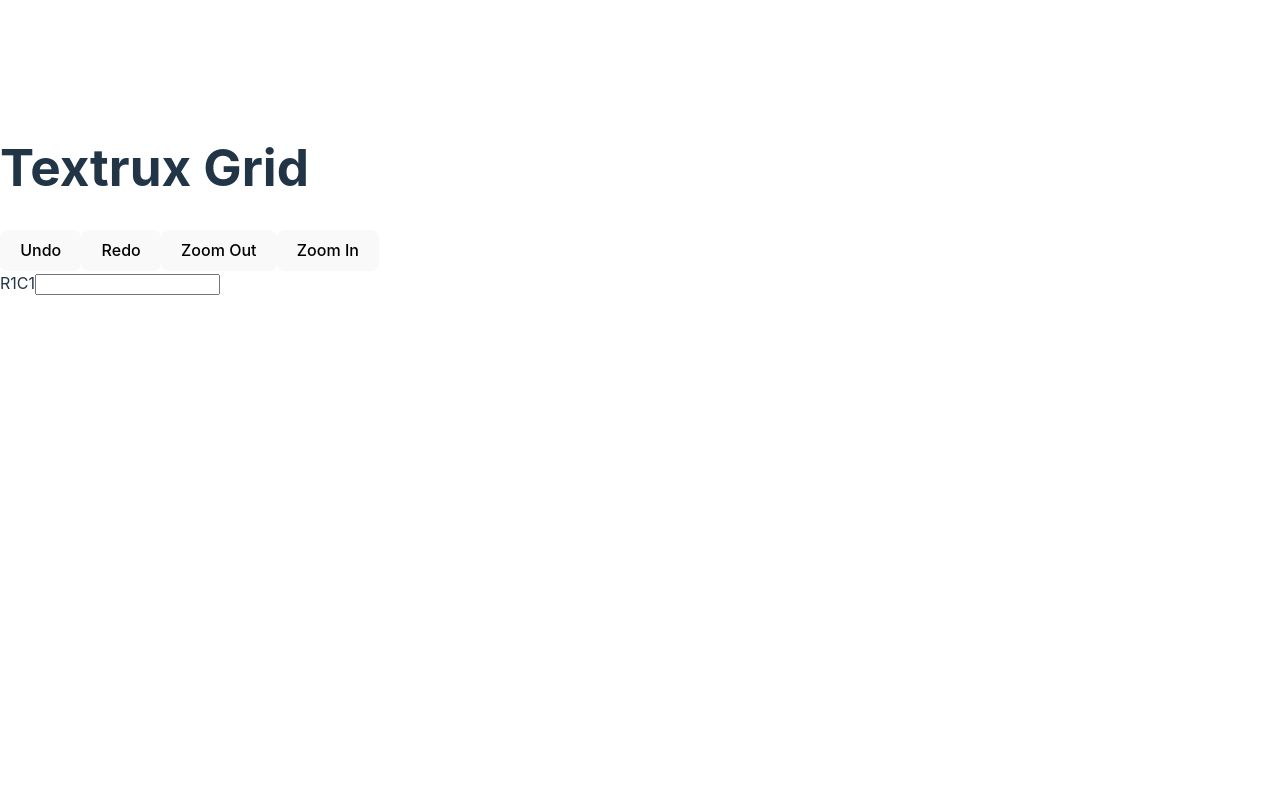
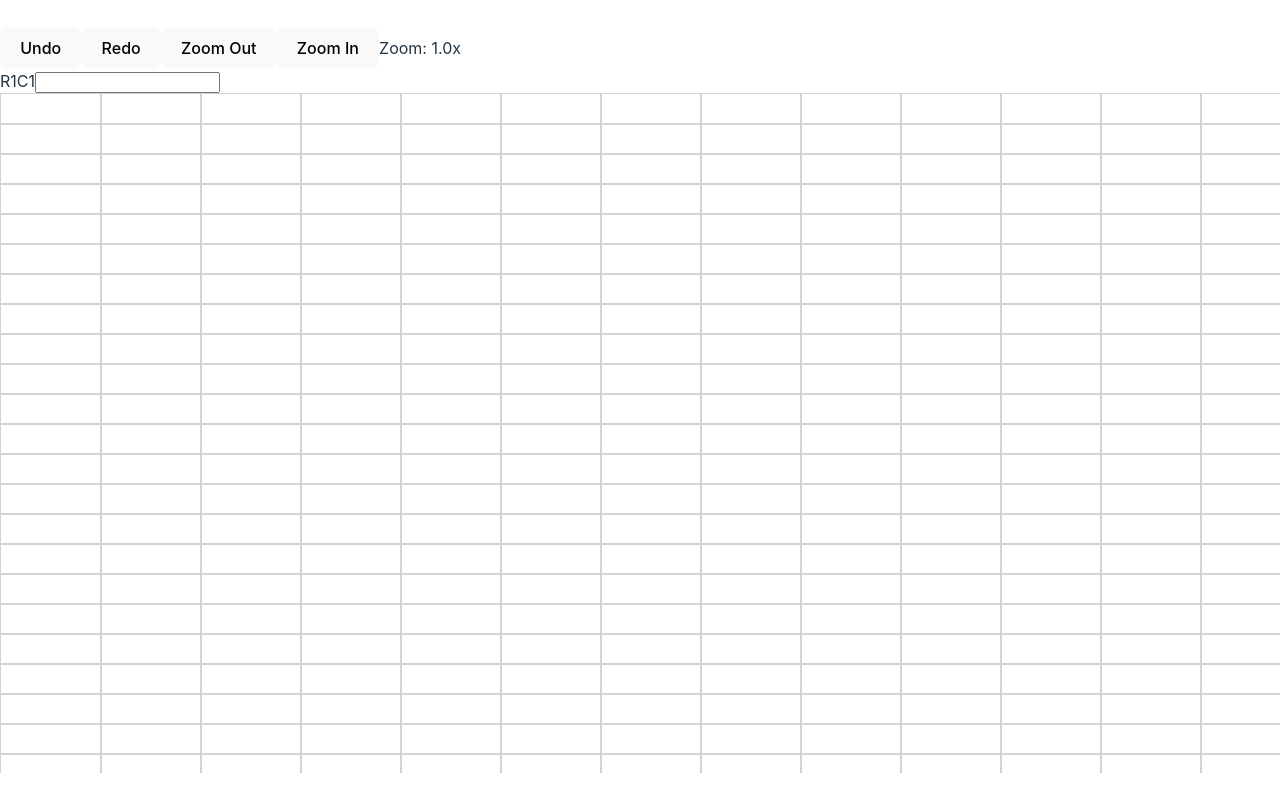
Before and after one commit to Textrux/website, a React (Vite) app: page / in a window 1280 px wide. Built offline with nearby package versions, Linux system fonts and the light colour scheme.

Commit message:
Attempts to implement grid features

```diff
--- a/src/App.tsx
+++ b/src/App.tsx
@@ -5,11 +5,20 @@ import { Controls } from "./components/Controls";
 
 const App: React.FC = () => {
   return (
-    <div className="flex flex-col items-center p-5 bg-gray-100 min-h-screen">
-      <h1 className="text-3xl font-bold text-blue-600">Textrux Grid</h1>
-      <Controls />
-      <FormulaBar />
-      <GridView />
+    <div className="w-screen h-screen flex flex-col overflow-hidden">
+      {/* ✅ Fixed formula bar at the top */}
+      <div className="flex flex-col bg-white shadow-md z-10">
+        {/* <h1 className="text-3xl font-bold text-blue-600 p-4">Textrux Grid</h1> */}
+        <div className="flex justify-center space-x-2 p-2">
+          <Controls />
+        </div>
+        <FormulaBar />
+      </div>
+
+      {/* ✅ Grid takes up remaining space with a single scrollbar */}
+      <div className="flex-1 overflow-auto">
+        <GridView />
+      </div>
     </div>
   );
 };
--- a/src/components/Controls.tsx
+++ b/src/components/Controls.tsx
@@ -29,6 +29,7 @@ export const Controls = () => {
       >
         Zoom In
       </button>
+      <span className="text-gray-600 font-bold">Zoom: {zoom.toFixed(1)}x</span>
     </div>
   );
 };
--- a/src/components/GridView.tsx
+++ b/src/components/GridView.tsx
@@ -1,42 +1,66 @@
-import React from "react";
+import React, { useState, useEffect } from "react";
 import { VariableSizeGrid as Grid } from "react-window";
 import { useGridStore } from "../store/useGridStore";
 
-const CELL_WIDTH = 100;
-const CELL_HEIGHT = 30;
+const BASE_CELL_WIDTH = 100;
+const BASE_CELL_HEIGHT = 30;
 
 export const GridView: React.FC = () => {
   const { grid, selectedCell, selectCell, zoom } = useGridStore();
+  const [windowSize, setWindowSize] = useState({
+    width: window.innerWidth,
+    height: window.innerHeight - 120, // Adjust for header height
+  });
+
+  useEffect(() => {
+    const handleResize = () => {
+      setWindowSize({
+        width: window.innerWidth,
+        height: window.innerHeight - 120, // Adjust dynamically
+      });
+    };
+
+    window.addEventListener("resize", handleResize);
+    return () => window.removeEventListener("resize", handleResize);
+  }, []);
 
   return (
-    <div
-      className="border border-gray-300 rounded-lg overflow-hidden"
-      style={{ transform: `scale(${zoom})`, transformOrigin: "top left" }}
-    >
-      {" "}
-      {/* ✅ Apply Zoom */}
+    <div className="w-full h-full overflow-auto bg-gray-100">
       <Grid
         columnCount={grid.cols}
         rowCount={grid.rows}
-        columnWidth={() => CELL_WIDTH}
-        rowHeight={() => CELL_HEIGHT}
-        width={600 / zoom}
-        height={400 / zoom}
+        columnWidth={() => BASE_CELL_WIDTH * zoom}
+        rowHeight={() => BASE_CELL_HEIGHT * zoom}
+        width={windowSize.width}
+        height={windowSize.height}
       >
-        {({ columnIndex, rowIndex, style }) => (
-          <div
-            style={style}
-            className={`border p-2 text-center ${
-              selectedCell.row === rowIndex + 1 &&
-              selectedCell.col === columnIndex + 1
-                ? "bg-yellow-200"
-                : "bg-white"
-            }`}
-            onClick={() => selectCell(rowIndex + 1, columnIndex + 1)}
-          >
-            {grid.getCell(rowIndex + 1, columnIndex + 1)}
-          </div>
-        )}
+        {({ columnIndex, rowIndex, style }) => {
+          const isSelected =
+            selectedCell.row === rowIndex + 1 &&
+            selectedCell.col === columnIndex + 1;
+
+          return (
+            <div
+              style={{
+                ...style, // ✅ Ensures React-Window's absolute positioning still applies
+                width: BASE_CELL_WIDTH * zoom,
+                height: BASE_CELL_HEIGHT * zoom,
+                border: "1px solid lightgray",
+              }}
+              className={`flex items-center justify-center border border-gray-300
+                text-sm font-medium cursor-pointer transition-all select-none
+                bg-white hover:bg-gray-200
+                ${
+                  isSelected
+                    ? "bg-blue-400 text-white font-bold shadow-md" // ✅ Highlight selected cell
+                    : "bg-white"
+                }`}
+              onClick={() => selectCell(rowIndex + 1, columnIndex + 1)}
+            >
+              {grid.getCell(rowIndex + 1, columnIndex + 1) || ""}
+            </div>
+          );
+        }}
       </Grid>
     </div>
   );
--- a/src/store/useGridStore.ts
+++ b/src/store/useGridStore.ts
@@ -20,7 +20,10 @@ export const useGridStore = create<GridState>((set, get) => {
     selectedCell: { row: 1, col: 1 },
     zoom: 1,
 
-    selectCell: (row, col) => set({ selectedCell: { row, col } }),
+    selectCell: (row, col) => {
+      console.log(`Selected R${row}C${col}`);
+      set({ selectedCell: { row, col } });
+    },
 
     updateCell: (row, col, value) => {
       gridInstance.setCell(row, col, value);
```
